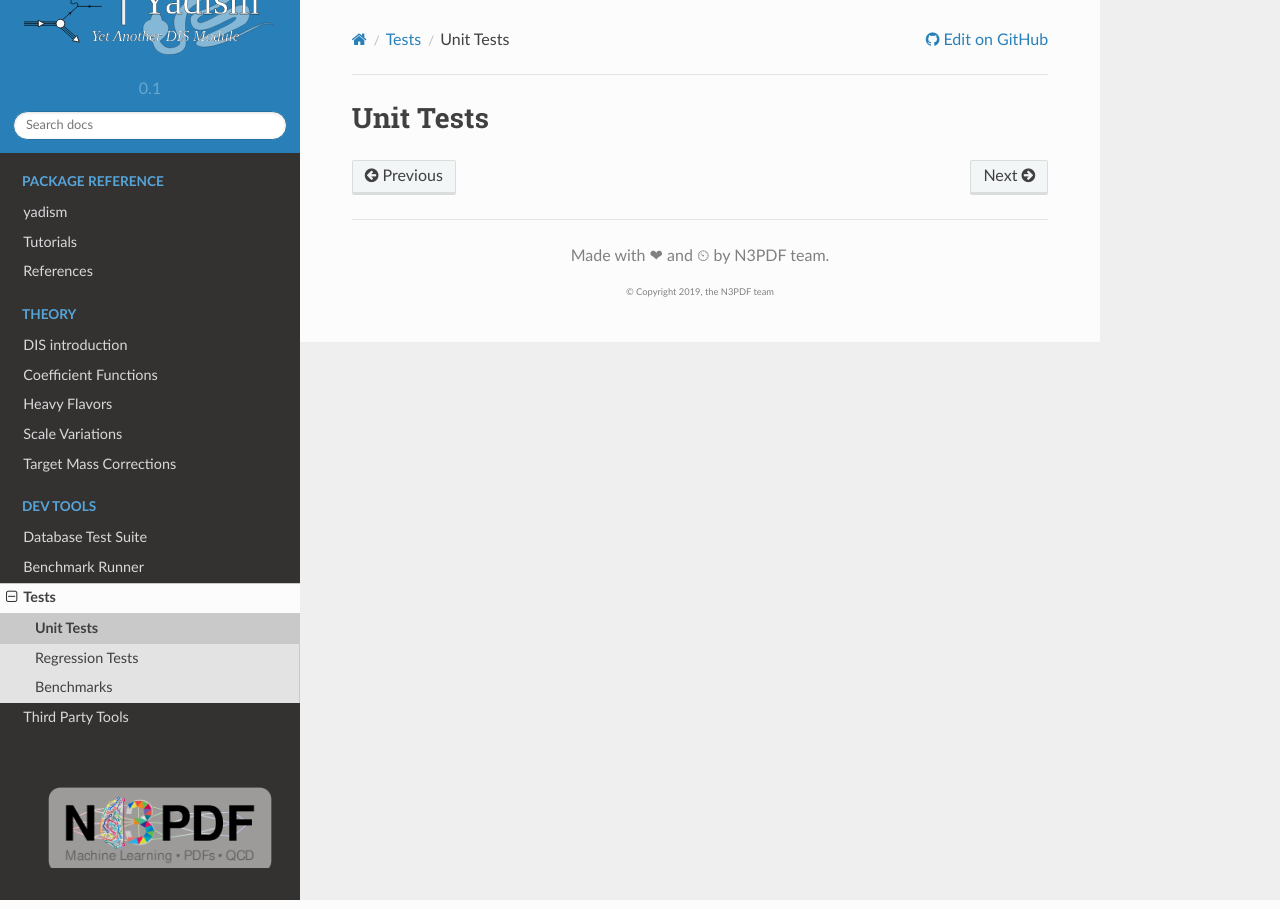
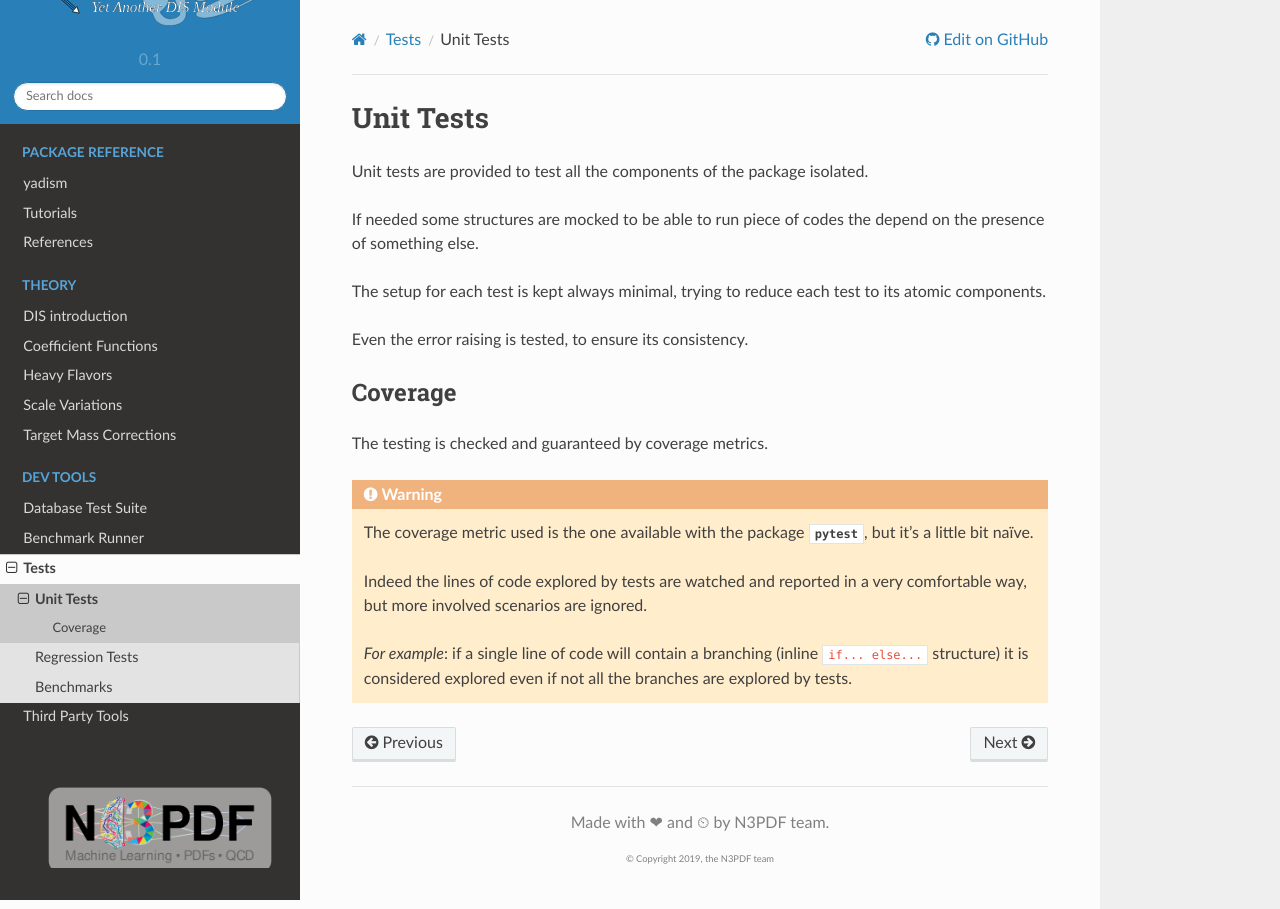
Before and after one commit to NNPDF/yadism, a Sphinx documentation site: the page built from docs/sphinx/source/dev-tools/unit-tests.rst, in a window 1280 px wide. Built offline with Sphinx 7.4.7 and the Read the Docs theme 2.0.0, drawn with Linux system fonts in a browser that asks for light colours; pages that are not in the unit, such as notebooks, are missing from menus.

Commit message:
Temporary updates on dev-tools

```diff
--- a/docs/sphinx/source/dev-tools/tests.rst
+++ b/docs/sphinx/source/dev-tools/tests.rst
@@ -1,6 +1,11 @@
 Tests
 =====
 
+Multiple kinds of tests are provided with the packages, that will guarantee the
+desired behavior is the one implemented.
+
+Tests are run by |CI|, the elected system is |gh-act| (because of the
+simplicity to manage it from the repo already hosted on GitHub).
 
 .. toctree::
    :maxdepth: 1
--- a/docs/sphinx/source/dev-tools/unit-tests.rst
+++ b/docs/sphinx/source/dev-tools/unit-tests.rst
@@ -1,2 +1,28 @@
 Unit Tests
 ==========
+
+Unit tests are provided to test all the components of the package isolated.
+
+If needed some structures are mocked to be able to run piece of codes the
+depend on the presence of something else.
+
+The setup for each test is kept always minimal, trying to reduce each test to
+its atomic components.
+
+Even the error raising is tested, to ensure its consistency.
+
+Coverage
+--------
+The testing is checked and guaranteed by coverage metrics.
+
+.. warning::
+
+   The coverage metric used is the one available with the package
+   :mod:`pytest`, but it's a little bit naïve.
+
+   Indeed the lines of code explored by tests are watched and reported in a
+   very comfortable way, but more involved scenarios are ignored.
+
+   *For example*: if a single line of code will contain a branching (inline
+   ``if... else...`` structure) it is considered explored even if not all the
+   branches are explored by tests.
```
Also changed, not shown: docs/sphinx/source/dev-tools/benchmarks.rst (+17 -0 lines), docs/sphinx/source/dev-tools/regression-tests.rst (+22 -0 lines), docs/sphinx/source/shared/abbreviations.rst (+14 -0 lines).
